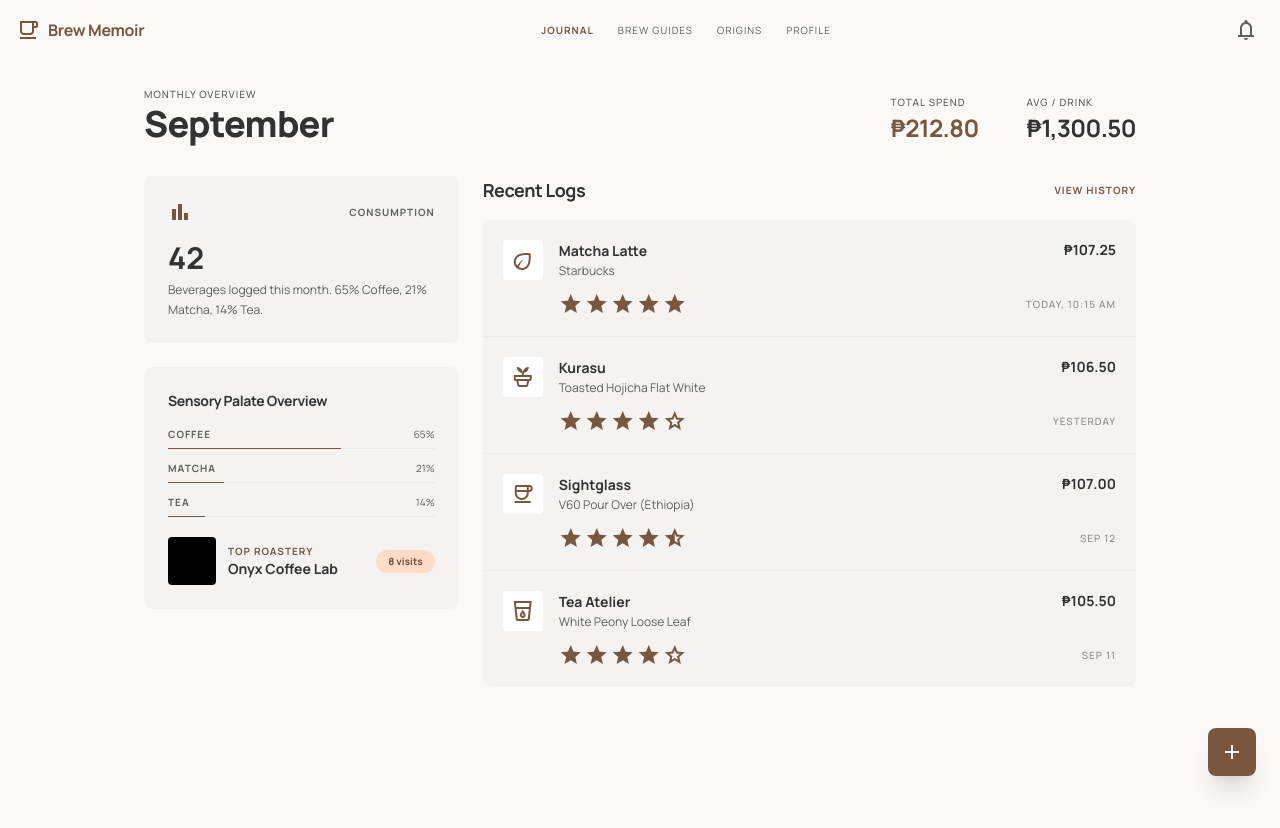
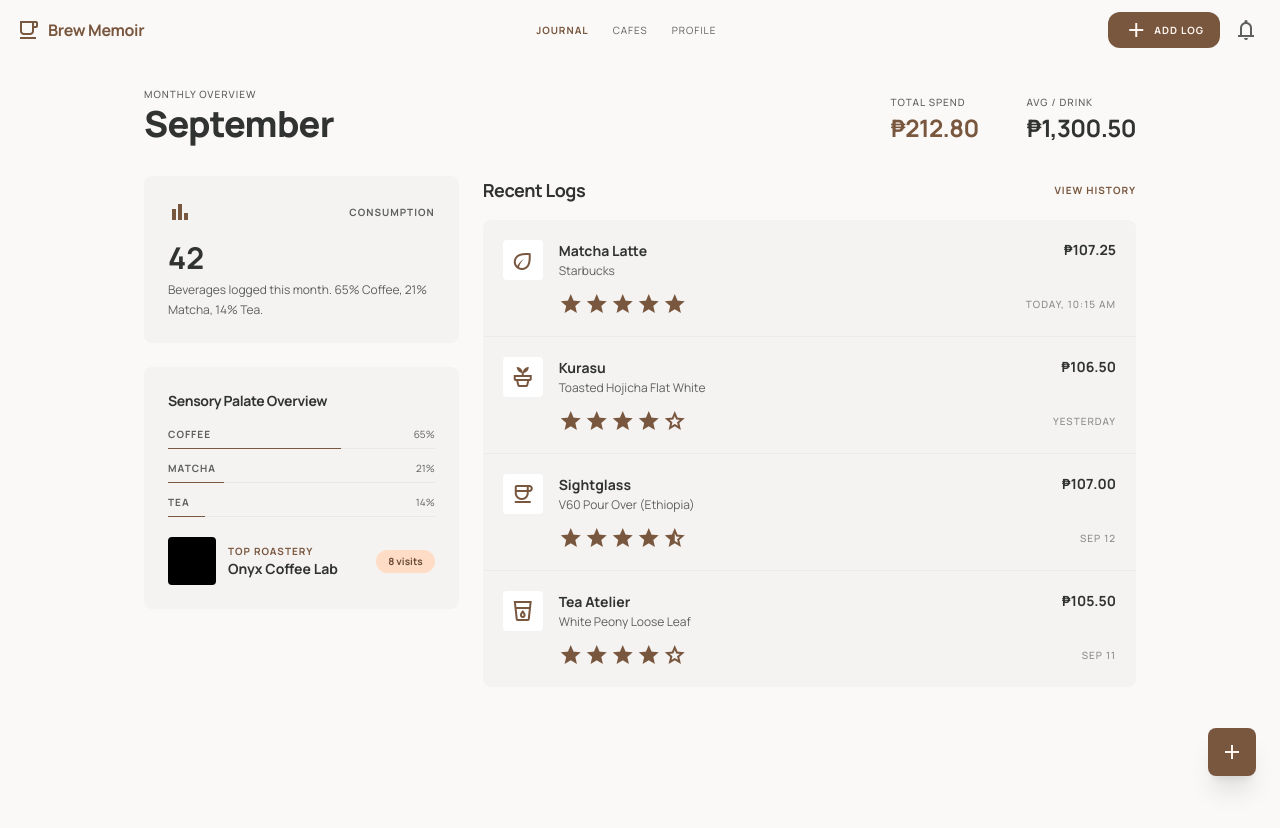
Before and after one commit to airemcs/brew-memoir, a Next.js app: page / in a window 1280 px wide. Shown: the top 828 px of the page. Built offline with nearby package versions, Linux system fonts and the light colour scheme.

Commit message:
Fix Navbar

```diff
--- a/src/app/page.tsx
+++ b/src/app/page.tsx
@@ -176,16 +176,10 @@ export default function HomePage() {
             Journal
           </Link>
           <Link
-            href="/brew-guides"
+            href="/cafes"
             className="text-on-surface-variant text-[10px] uppercase tracking-widest hover:text-primary transition-colors"
           >
-            Brew Guides
-          </Link>
-          <Link
-            href="/origins"
-            className="text-on-surface-variant text-[10px] uppercase tracking-widest hover:text-primary transition-colors"
-          >
-            Origins
+            Cafes
           </Link>
           <Link
             href="/profile"
@@ -195,12 +189,21 @@ export default function HomePage() {
           </Link>
         </nav>
 
+        <div className="flex items-center gap-2">
+          <Link
+            href="/entry/new"
+            className="hidden md:flex items-center gap-1.5 bg-primary text-on-primary px-4 py-1.5 rounded-full text-[10px] font-bold uppercase tracking-widest hover:bg-primary-dim active:scale-95 transition-all"
+          >
+            <span className="material-symbols-outlined text-sm">add</span>
+            Add Log
+          </Link>
           <button
             aria-label="Notifications"
             className="material-symbols-outlined text-on-surface-variant p-1.5 hover:bg-surface-container rounded-full transition-colors text-xl"
           >
             notifications
           </button>
+        </div>
       </header>
 
       {/* ── Main content ── */}
@@ -391,23 +394,12 @@ export default function HomePage() {
           </span>
         </Link>
         <Link
-          href="/brew-guides"
+          href="/cafes"
           className="flex flex-col items-center justify-center text-on-surface-variant px-3 py-1 hover:text-primary transition-all"
         >
-          <span className="material-symbols-outlined text-xl">
-            temp_preferences_custom
-          </span>
+          <span className="material-symbols-outlined text-xl">store</span>
           <span className="text-[9px] uppercase tracking-widest font-medium mt-0.5">
-            Guides
-          </span>
-        </Link>
-        <Link
-          href="/origins"
-          className="flex flex-col items-center justify-center text-on-surface-variant px-3 py-1 hover:text-primary transition-all"
-        >
-          <span className="material-symbols-outlined text-xl">public</span>
-          <span className="text-[9px] uppercase tracking-widest font-medium mt-0.5">
-            Origins
+            Cafes
           </span>
         </Link>
         <Link
```
Lines whose indentation alone changed are shown as unchanged.
